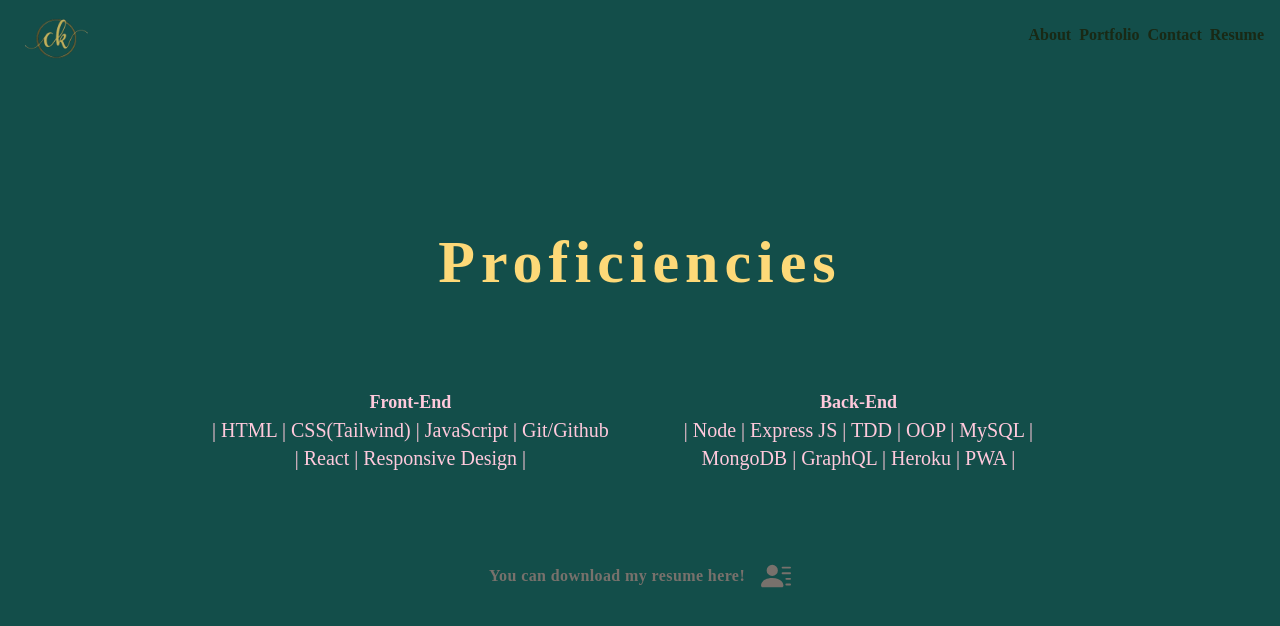
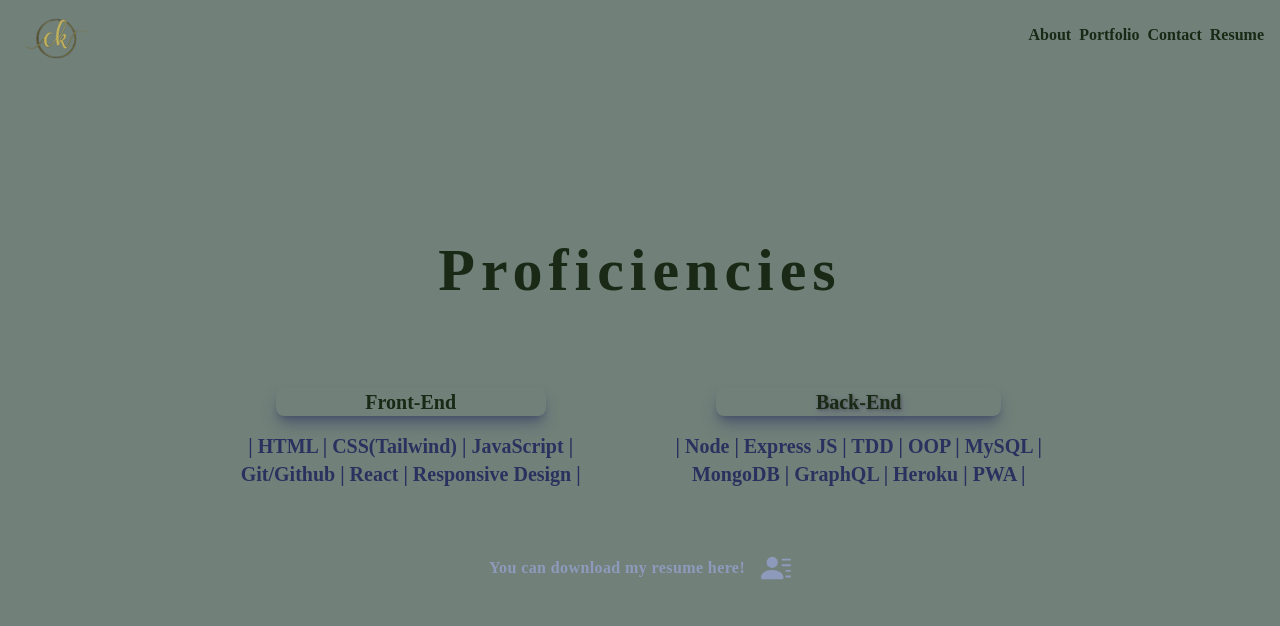
Before and after one commit to VAalchemist/portfolio-imnida, a React (Create React App) app: page /resume in a window 1280 px wide. Shown: the top 626 px of the page. Built offline with nearby package versions, Linux system fonts and the light colour scheme.

Commit message:
added lavender field color pallette to resume

```diff
--- a/src/components/Contact.jsx
+++ b/src/components/Contact.jsx
@@ -4,7 +4,7 @@ import { HiArrowNarrowRight } from 'react-icons/hi';
 
 const Contact = () => {
   return (
-    <div name="contact" className='w-full h-screen bg-[#72807A] flex justify-center items-center px-4 pt-28'>
+    <div name="contact" className='w-full h-full bg-[#72807A] flex justify-center items-center px-4 pt-28'>
       <form method="POST" action="https://getform.io/f/de2d0bf5-9f19-40d2-bd26-9f0bff0f15d9" className='flex flex-col max-w-[600px] w-full max-h-lg h-full'>
 
         <div className='pb-8'>
--- a/src/components/Resume.jsx
+++ b/src/components/Resume.jsx
@@ -4,25 +4,25 @@ import { BsFillPersonLinesFill } from 'react-icons/bs';
 function Resume() {
   return (
     <>
-      <div name="resume" className='w-full h-screen flex flex-col justify-center items-center bg-teal-900 pt-20'>
+      <div name="resume" className='w-full h-screen flex flex-col justify-center items-center bg-[#72807A] pt-20'>
 
-        <h1 className='text-[#fdd978] tracking-widest font-bold text-4xl sm:text-6xl py-2'>Proficiencies</h1>
+        <h1 className='text-[#192915] tracking-widest font-bold text-4xl sm:text-6xl py-2'>Proficiencies</h1>
 
-        <div className='flex flex-col sm:flex-row justify-center items-center bg-teal-900 max-w-4xl w-full mt-16'>
-          <div className='text-[#ffc9dc] text-center md:text-lg lg:text-xl mx-4 py-6 max-w-[700px]'>
-            <h2 className='text-lg font-bold'>Front-End</h2>
-            <p>| HTML | CSS(Tailwind) | JavaScript | Git/Github | React | Responsive Design |</p>
+        <div className='flex flex-col sm:flex-row justify-center items-center max-w-4xl w-full mt-16'>
+          <div className='flex flex-col items-center text-[#192915] font-bold text-center md:text-lg lg:text-xl mx-4 max-w-[700px]'>
+            <h2 className='my-4 text-xl shadow-lg rounded-lg shadow-[#2B315F]/50 w-2/3'>Front-End</h2>
+            <p className='text-[#2B315F] font-semibold'>| HTML | CSS(Tailwind) | JavaScript | Git/Github | React | Responsive Design |</p>
           </div>
 
-          <div className='text-[#ffc9dc] text-center md:text-lg lg:text-xl mx-4 py-6 max-w-[700px]'>
-            <h2 className='text-lg font-bold'>Back-End</h2>
-            <p>| Node | Express JS | TDD | OOP | MySQL | MongoDB | GraphQL | Heroku | PWA | </p>
+          <div className='flex flex-col items-center text-[#2B315F] font-bold text-center md:text-lg lg:text-xl mx-4 max-w-[700px'>
+            <h2 className=' my-4 text-[#192915] text-xl text-shadow-xl shadow-lg rounded-lg shadow-[#2B315F]/50 w-2/3'>Back-End</h2>
+            <p className='text-[#2B315F] font-semibold'>| Node | Express JS | TDD | OOP | MySQL | MongoDB | GraphQL | Heroku | PWA | </p>
             </div>
           </div>
 
-        <div className='w-full h-[160px] flex sm:flex-row flex-col justify-center items-center px-4 py-4 text-stone-500'>
+        <div className='w-full h-[160px] flex sm:flex-row flex-col justify-center items-center px-4 py-4 text-[#8D9ABC]'>
           <p className='font-semibold pr-4  tracking-wide'>You can download my resume here!</p>
-          <a href={process.env.PUBLIC_URL + "/Charlene Kim Resume 2022.pdf"} className= 'hover:text-[#fdd978] hover:mt-[-5px] md:hover:mt-[-10px] duration-300 '><BsFillPersonLinesFill size={30} /></a>
+          <a href={process.env.PUBLIC_URL + "/Resume 2022.pdf"} className= 'hover:text-[#2B315F] hover:mt-[-5px] md:hover:mt-[-10px] duration-300 '><BsFillPersonLinesFill size={30} /></a>
         </div>
       </div>
     </>
```
Also changed, not shown: 2 other files (tests, documents, lock files or other folders).
